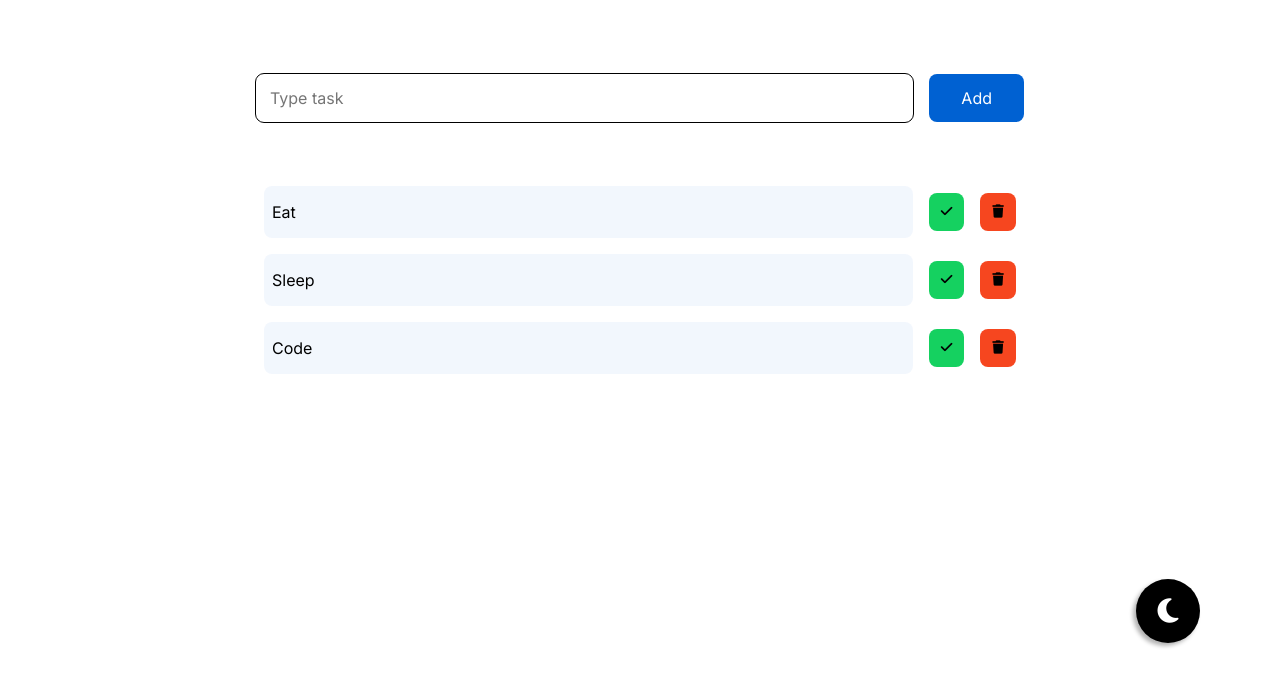
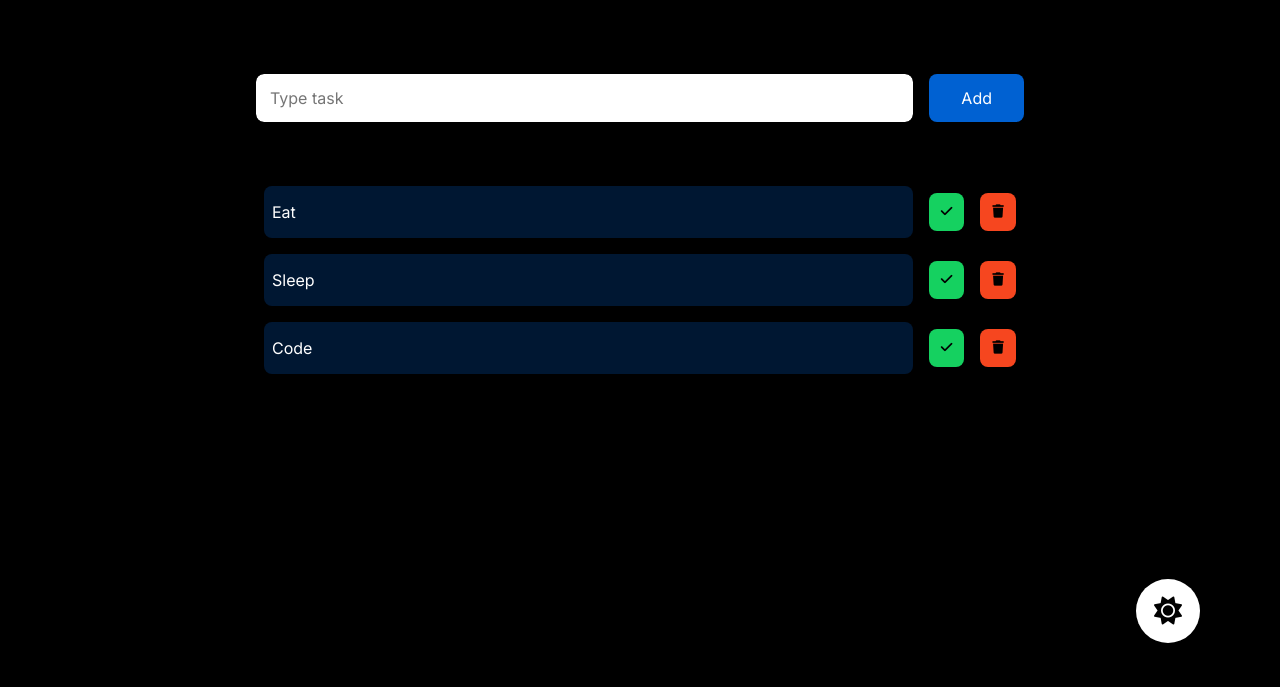
Before and after one commit to ayushknath/to-do-list, a plain HTML site: page index.html in a window 1280 px wide. Both pictures are taken after a click on the button 1168 px from the left and 688 px from the top of the page. Shown: the part 77-764 px from the top of the page. Drawn offline with Linux system fonts and the light colour scheme.

Commit message:
Adds dark mode functionality

```diff
--- a/index.html
+++ b/index.html
@@ -56,8 +56,9 @@
 
     <button type="button" class="theme-ctrl to-dark">
         <i class="fa-solid fa-moon"></i>
-        <!-- <i class="fa-regular fa-sun-bright"></i> -->
     </button>
+
+    <script src="scripts/main.js"></script>
 </body>
 
 </html>
--- /dev/null
+++ b/scripts/main.js
@@ -0,0 +1,27 @@
+const themeToggler = document.querySelector(".theme-ctrl");
+
+// IMPLEMENT DARK MODE
+function toggleTheme() {
+    const docBody = document.body;
+    const themeIcon = document.querySelector(".theme-ctrl i");
+
+    if (themeToggler.classList.contains("to-dark")) {
+        docBody.className = "dark-mode";
+        themeToggler.classList.remove("to-dark");
+        themeToggler.classList.add("to-light");
+
+        // CHANGE THEME ICON TO SUN
+        themeIcon.classList.remove("fa-moon");
+        themeIcon.classList.add("fa-sun");
+    } else {
+        docBody.classList.remove("dark-mode");
+        themeToggler.classList.remove("to-light");
+        themeToggler.classList.add("to-dark");
+
+        // CHANGE THEME ICON TO MOON
+        themeIcon.classList.remove("fa-sun");
+        themeIcon.classList.add("fa-moon");
+    }
+}
+
+themeToggler.addEventListener("click", toggleTheme);
--- a/styles/style.css
+++ b/styles/style.css
@@ -16,6 +16,12 @@
 
 body {
   font-family: "Inter", sans-serif;
+  transition: 0.3s background-color, 0.3s color;
+}
+
+body.dark-mode {
+  color: var(--light);
+  background-color: var(--dark);
 }
 
 input {
@@ -104,6 +110,11 @@ input:focus {
   padding: 1rem 0.5rem;
   border-radius: 0.5rem;
   background-color: rgba(0, 97, 210, 0.05);
+  transition: 0.3s background-color;
+}
+
+body.dark-mode .task-list li .task {
+  background-color: rgba(0, 97, 210, 0.24);
 }
 
 .task-list li .task-edit-ctrls {
@@ -143,6 +154,7 @@ input:focus {
   border: 0;
   outline: 0;
   border-radius: 50%;
+  transition: 0.3s background-color;
 }
 
 .theme-ctrl i {
@@ -158,13 +170,13 @@ input:focus {
   color: var(--light);
 }
 
-/* .theme-ctrl.to-light {
+.theme-ctrl.to-light {
   background-color: var(--light);
 }
 
 .theme-ctrl.to-light i {
   color: var(--dark);
-} */
+}
 
 /* MEDIA QUERIES */
 
```
Also changed, not shown: 1 other file.
